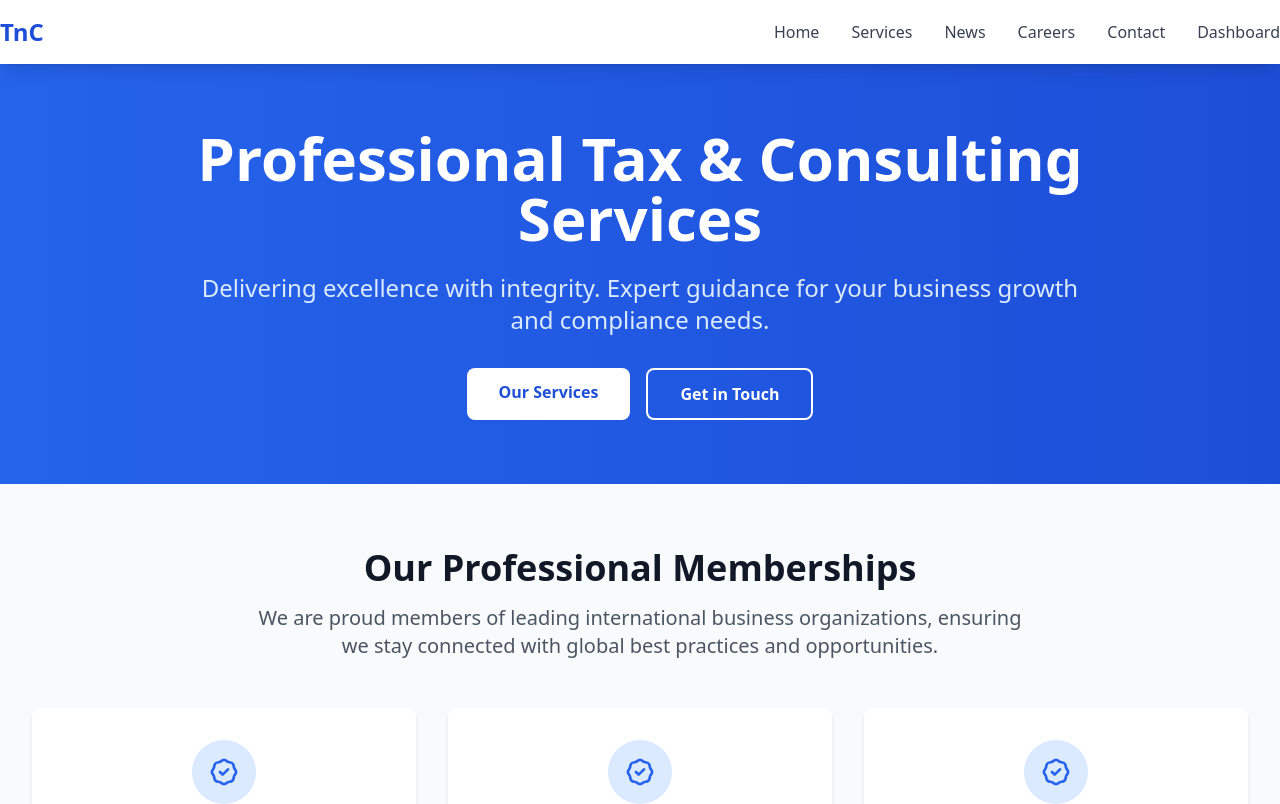
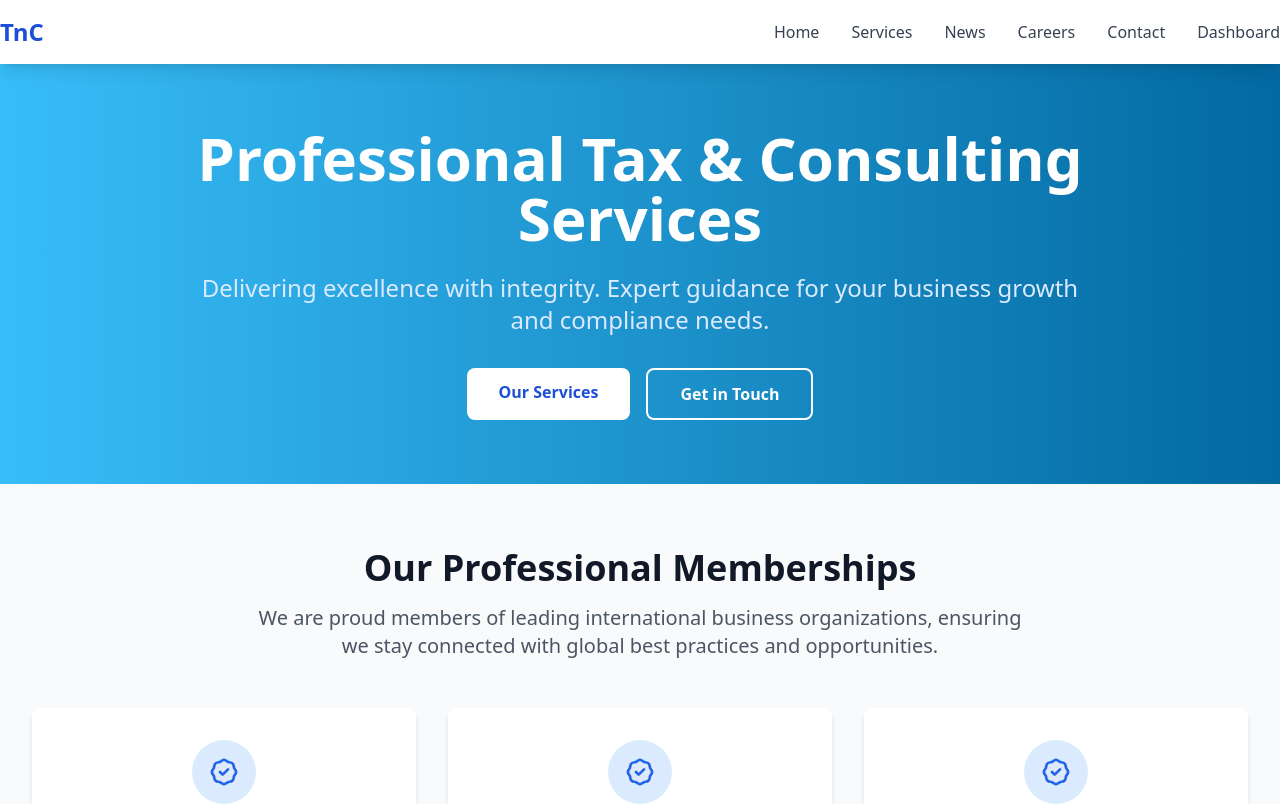
Before and after one commit to kamran134/tnc, a Next.js app: page / in a window 1280 px wide. Shown: the top 804 px of the page. Built offline with nearby package versions, Linux system fonts and the light colour scheme.

Commit message:
change colors

```diff
--- a/src/components/home/Hero.tsx
+++ b/src/components/home/Hero.tsx
@@ -2,7 +2,7 @@ import Link from 'next/link'
 
 export default function Hero() {
   return (
-    <section className="bg-gradient-to-r from-primary-600 to-primary-700 text-white section-padding">
+    <section className="bg-gradient-to-r from-sky-400 to-sky-700 text-white section-padding">
       <div className="container-max">
         <div className="text-center max-w-4xl mx-auto">
           <h1 className="text-4xl md:text-6xl font-bold mb-6">
```
